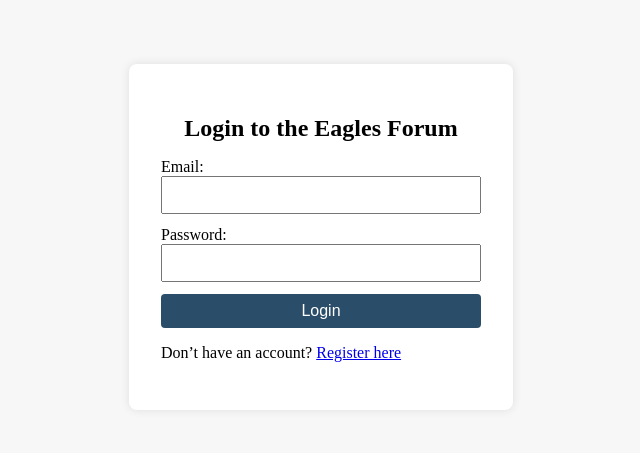
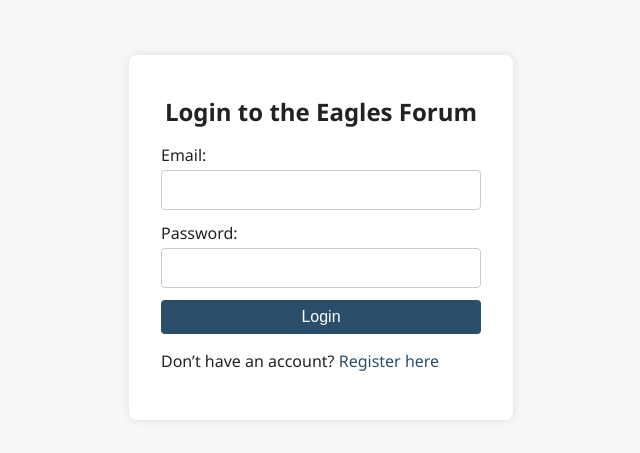
Before and after one commit to AugustCase/Eagles-Forum, a React (Create React App) app in the folder eagles-forum/frontend/: page / in a window 1280 px wide. Shown: the part 171-624 px from the top of the page, without its empty margins (319-959 px from the left). Built offline with nearby package versions, Linux system fonts and the light colour scheme; the HTML template or start-up script is replaced by a standard one.

Commit message:
added some css and connected to a new mongoDB

```diff
--- a/eagles-forum/frontend/src/index.css
+++ b/eagles-forum/frontend/src/index.css
@@ -0,0 +1,45 @@
+/* Reset some default styles */
+html, #root {
+  margin: 0;
+  padding: 0;
+  height: 100%;
+  font-family: 'Segoe UI', Tahoma, Geneva, Verdana, sans-serif;
+  background-color: #f5f5f5;
+  color: #222;
+}
+
+/* General layout helpers */
+h1, h2, h3, h4, h5 {
+  margin: 0.5rem 0;
+}
+
+input, textarea {
+  font-family: inherit;
+  font-size: 1rem;
+  padding: 0.5rem;
+  margin: 0.25rem 0;
+  border: 1px solid #ccc;
+  border-radius: 4px;
+}
+
+body {
+  background-color: #fdf6e3; /* Creamy vintage */
+  color: #3c2f2f;            /* Dark earthy text */
+}
+
+button {
+  background-color: #a97142; /* Leather brown */
+}
+
+button:hover {
+  background-color: #8c5c32;
+}
+
+a {
+  color: #2a4d69;
+  text-decoration: none;
+}
+
+a:hover {
+  text-decoration: underline;
+}
```
Also changed, not shown: eagles-forum/frontend/src/App.css (+39 -0 lines), 1 other file (tests, documents, lock files or other folders).
